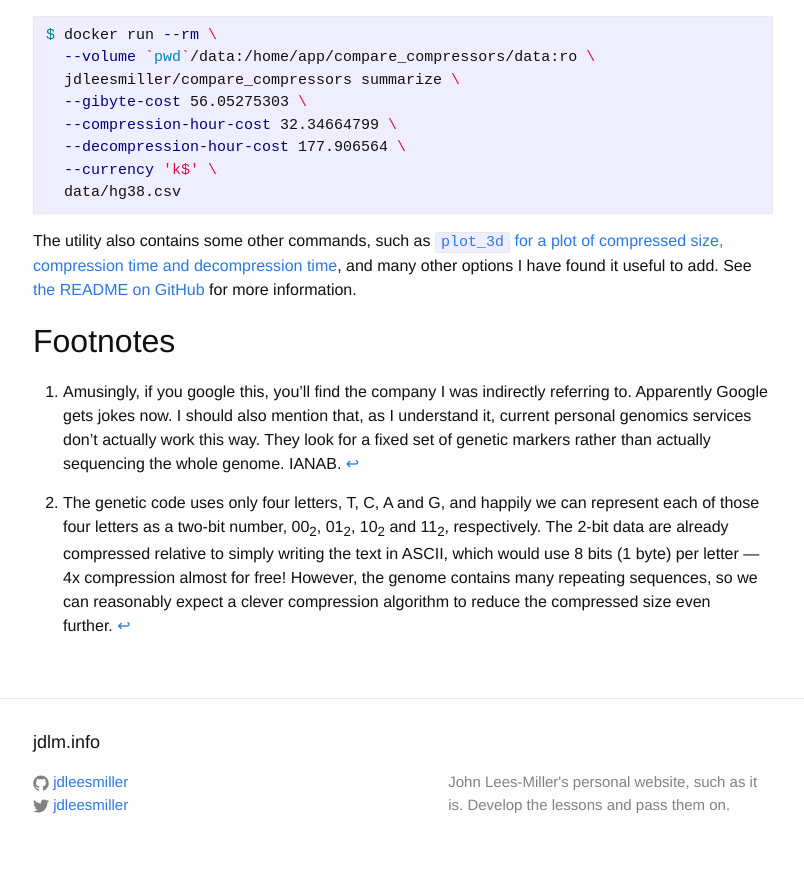
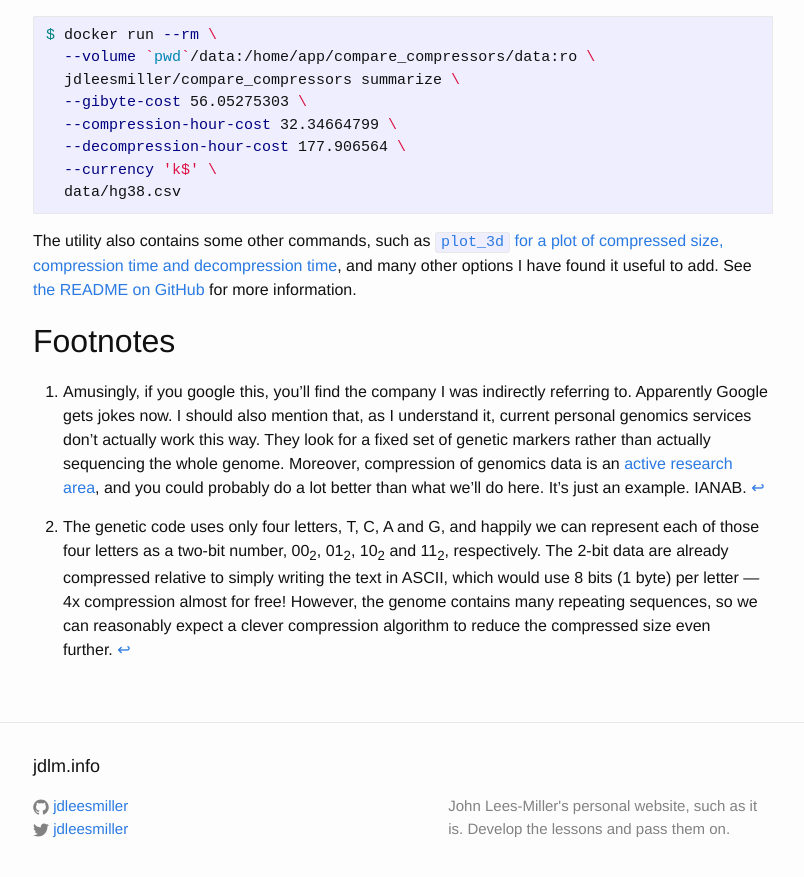
Before and after one commit to jdleesmiller/jdleesmiller.github.io, a Jekyll site: the page built from _posts/2017-05-01-compression-pareto-docker-gnuplot.md, in a window 1280 px wide and 900 px high, scrolled down 10473 px. Shown: the top 877 px of the window, without its empty margins (237-1041 px from the left). Built offline with Jekyll 4.4.1, drawn with Linux system fonts in a browser that asks for light colours; formulas are drawn with MathJax 3.

Commit message:
Add more links to footnote

```diff
--- a/_posts/2017-05-01-compression-pareto-docker-gnuplot.md
+++ b/_posts/2017-05-01-compression-pareto-docker-gnuplot.md
@@ -384,7 +384,7 @@ The utility also contains some other commands, such as [`plot_3d` for a plot of
 
 ## Footnotes
 
-[^1]: Amusingly, if you google this, you'll find the company I was indirectly referring to. Apparently Google gets jokes now. I should also mention that, as I understand it, current personal genomics services don't actually work this way. They look for a fixed set of genetic markers rather than actually sequencing the whole genome. IANAB.
+[^1]: Amusingly, if you google this, you'll find the company I was indirectly referring to. Apparently Google gets jokes now. I should also mention that, as I understand it, current personal genomics services don't actually work this way. They look for a fixed set of genetic markers rather than actually sequencing the whole genome. Moreover, compression of genomics data is an [active research area](https://en.wikipedia.org/wiki/Compression_of_Genomic_Re-Sequencing_Data), and you could probably do a lot better than what we'll do here. It's just an example. IANAB.
 
 [^2]: The genetic code uses only four letters, T, C, A and G, and happily we can represent each of those four letters as a two-bit number, 00<sub>2</sub>, 01<sub>2</sub>, 10<sub>2</sub> and 11<sub>2</sub>, respectively. The 2-bit data are already compressed relative to simply writing the text in ASCII, which would use 8 bits (1 byte) per letter --- 4x compression almost for free! However, the genome contains many repeating sequences, so we can reasonably expect a clever compression algorithm to reduce the compressed size even further.
 
```
